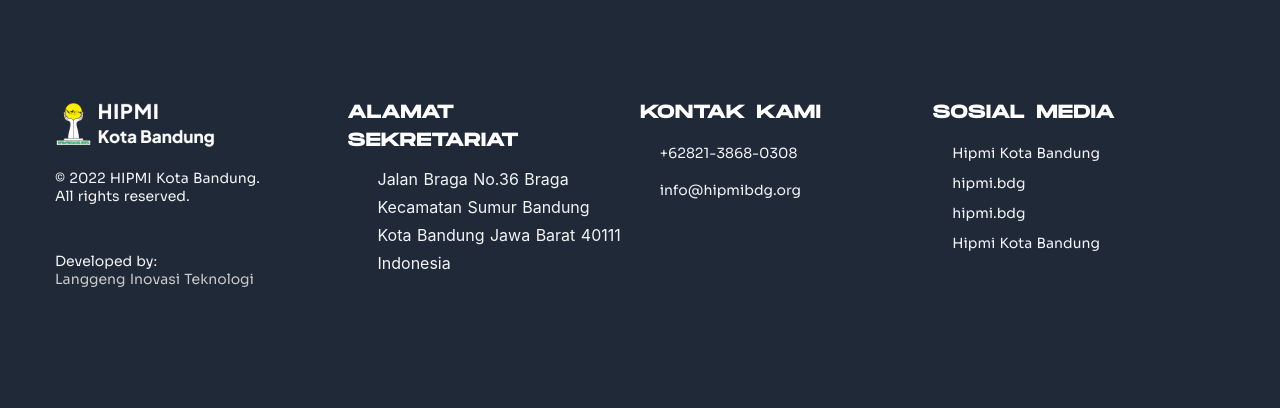
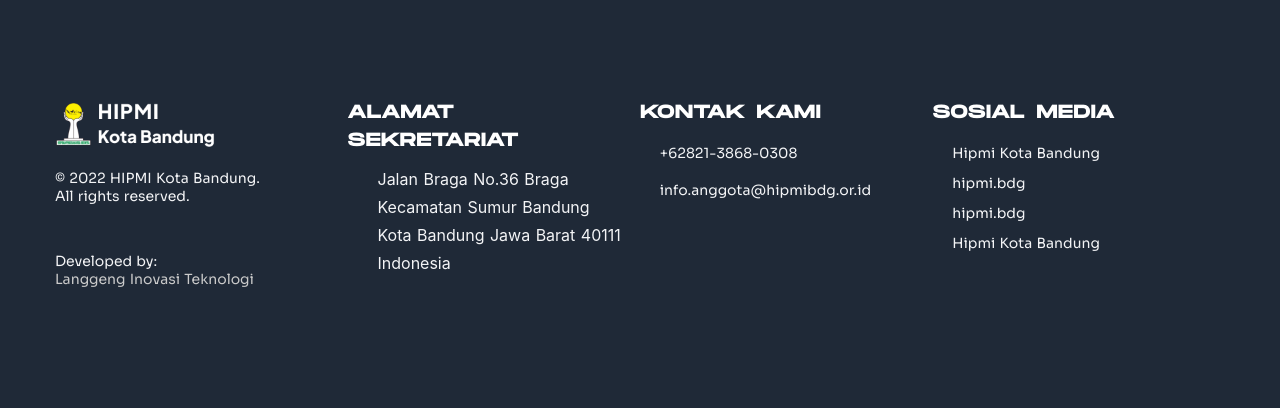
Before and after one commit to toniasep/himpi-bdg-v2, a Laravel app: page / in a window 1280 px wide. Shown: the part 4177-4585 px from the top of the page. Run offline with Laravel 8, Linux system fonts and the light colour scheme; data comes from the database, SQL or seed files in the repository; some libraries are stand-ins or nearby versions; some web fonts are replaced.

Commit message:
update email

```diff
--- a/resources/views/layouts/template-guest.blade.php
+++ b/resources/views/layouts/template-guest.blade.php
@@ -219,8 +219,8 @@
                             </li>
                             <li>
                                 <div class="nav social social-white">
-                                    <a href="mailto:info@hipmibdg.org"><i class="uil uil-envelope"></i>
-                                        info@hipmibdg.org </a>
+                                    <a href="mailto:info.anggota@hipmibdg.or.id"><i class="uil uil-envelope"></i>
+                                        info.anggota@hipmibdg.or.id </a>
                                 </div>
                             </li>
                         </ul>
```
